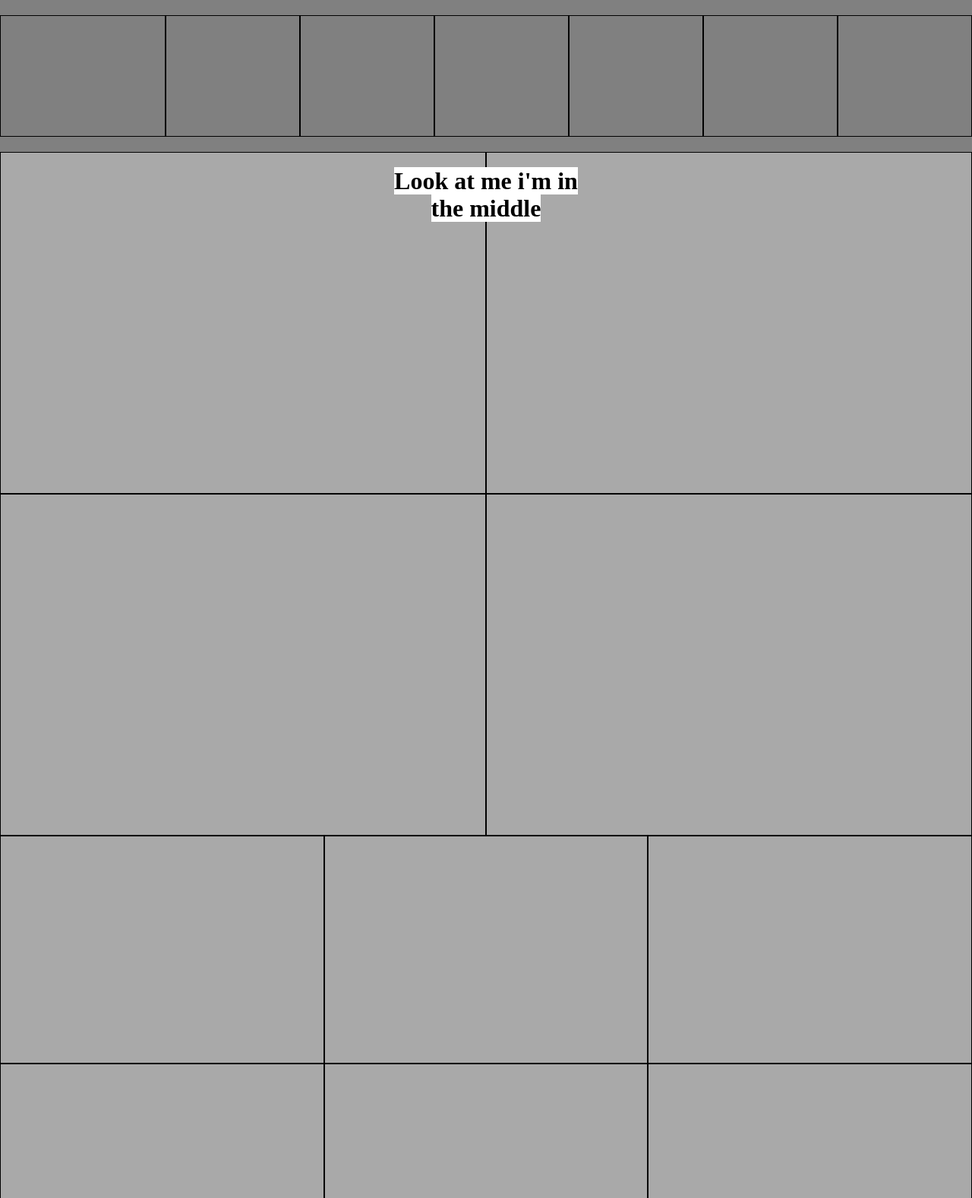
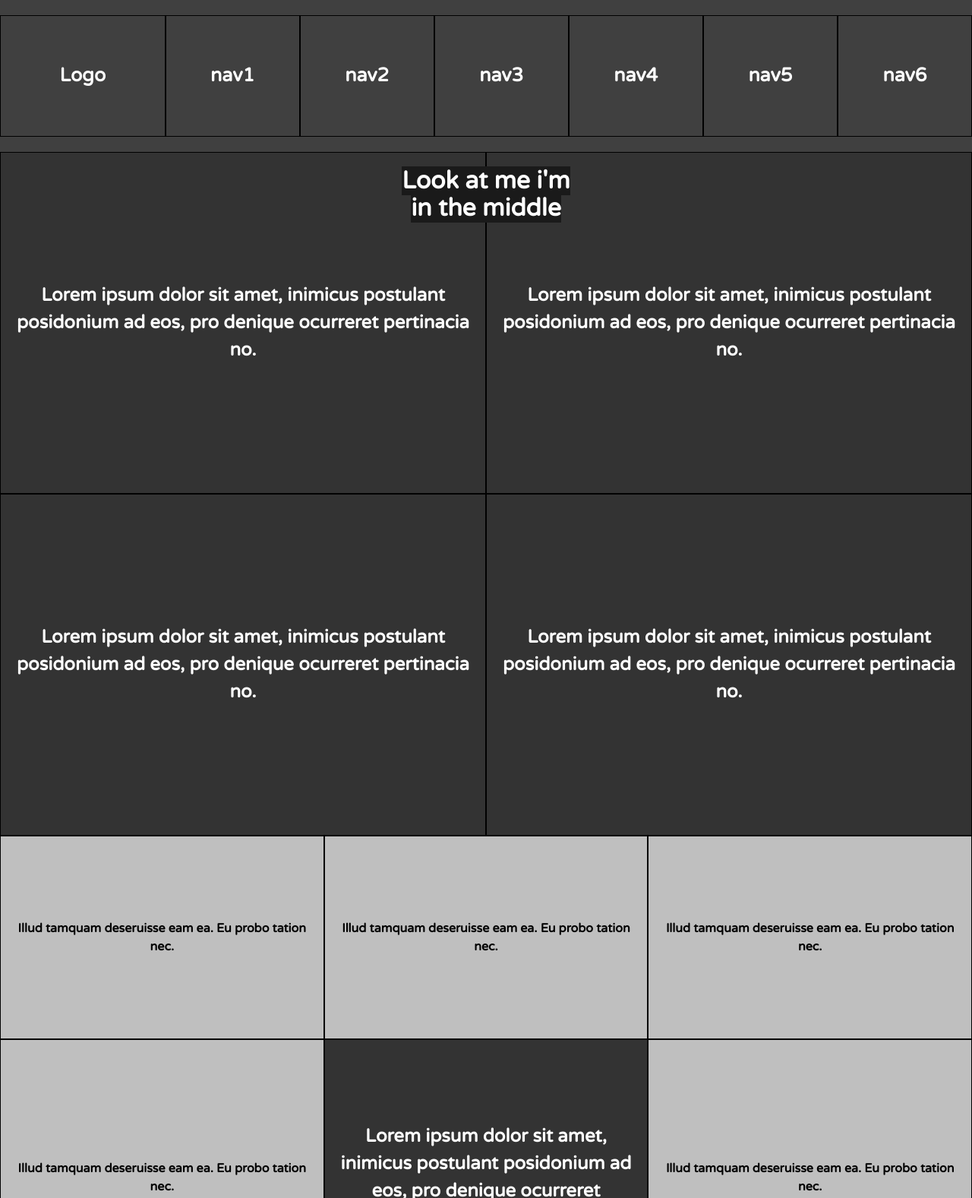
Before and after one commit to patriciachrysy/DESIGN-TEARDOWN, a plain HTML site: page index.html in a window 1280 px wide. Shown: the top 1577 px of the page at 76% size. Drawn offline with Linux system fonts and the light colour scheme.

Commit message:
Finished styling and applying the requirements

```diff
--- a/assets/style.css
+++ b/assets/style.css
@@ -9,6 +9,7 @@
 ul[class],
 ol[class] {
   padding: 0;
+  list-style: none;
 }
 
 /* Remove default margin */
@@ -37,10 +38,8 @@ body {
   line-height: 1.5;
 }
 
-/* Remove list styles on ul, ol elements with a class attribute */
-ul[class],
-ol[class] {
-  list-style: none;
+a {
+  color: black;
 }
 
 /* A elements that don't have a class get default styles */
@@ -82,10 +81,13 @@ main {
   min-height: 6000px;
   grid-template-columns: 1fr;
   grid-template-rows: 200px repeat(8, 1fr);
+  text-align: center;
+  color: white;
+  font-family: 'Varela Round', sans-serif;
 }
 
 header {
-  background-color: grey;
+  background-color: #404040;
   padding: 20px 0;
 }
 
@@ -106,6 +108,10 @@ nav ul {
 nav ul li {
   border: 1px solid black;
   padding: 5px;
+  align-items: center;
+  display: grid;
+  font-weight: bold;
+  font-size: 25px;
 }
 
 .first-section {
@@ -115,8 +121,20 @@ nav ul li {
 }
 
 .div-style {
-    background-color: darkgray;
+  background-color: #bfbfbf;
   border: 1px solid black;
+  align-items: center;
+  display: grid;
+  padding: 10px;
+  color: black;
+}
+
+.div-style1 {
+  background-color: #333;
+  border: 1px solid black;
+  align-items: center;
+  display: grid;
+  padding: 10px;
 }
 
 .second-section {
@@ -141,7 +159,7 @@ nav ul li {
   grid-row: 8 / span 2;
 }
 
-.larger{
+.larger {
   grid-column: 1 / span 2;
 }
 
@@ -156,7 +174,7 @@ nav ul li {
 .seventh-section {
   display: grid;
   grid-template-columns: repeat(4, 1fr);
-  grid-template-rows:  4fr 4fr 1fr;
+  grid-template-rows: 4fr 4fr 1fr;
   height: 1200px;
 }
 
@@ -176,9 +194,10 @@ h1 {
   right: 40%;
   line-height: 36px;
   text-align: center;
+  font-family: 'Varela Round', sans-serif;
 }
 
 h1 span {
-  background-color: white;
-
+  background-color: #1a1a1a;
+  color: white;
 }
--- a/index.html
+++ b/index.html
@@ -1,10 +1,11 @@
 <!DOCTYPE html>
-<html lang="en">
+<html lang="zxx">
 <head>
   <meta charset="UTF-8">
   <meta name="viewport" content="width=device-width, initial-scale=1.0">
   <meta http-equiv="X-UA-Compatible" content="ie=edge">
   <link rel="stylesheet" href="./assets/style.css">
+  <link href="https://fonts.googleapis.com/css?family=Varela+Round&display=swap" rel="stylesheet">
   <title>Document</title>
 </head>
 <body>
@@ -12,38 +13,39 @@
         <header>
             <nav>
             <ul>
-                <li></li>
-                <li></li>
-                <li></li>
-                <li></li>
-                <li></li>
-                <li></li>
-                <li></li>
+                <li><span>Logo</span></li>
+                <li><span>nav1</span></li>
+                <li><span>nav2</span></li>
+                <li><span>nav3</span></li>
+                <li><span>nav4</span></li>
+                <li><span>nav5</span></li>
+                <li><span>nav6</span></li>
             </ul>
             </nav>
         </header>
 
         <section class="first-section">
-            <div class="div-style"></div>
-            <div class="div-style"></div>
-            <div class="div-style"></div>
-            <div class="div-style"></div>
+            <div class="div-style1"><h2 class="box-text">Lorem ipsum dolor sit amet, inimicus postulant posidonium ad eos, pro denique ocurreret pertinacia no.</h2></div>
+            <div class="div-style1"><h2 class="box-text">Lorem ipsum dolor sit amet, inimicus postulant posidonium ad eos, pro denique ocurreret pertinacia no.</h2></div>
+            <div class="div-style1"><h2 class="box-text">Lorem ipsum dolor sit amet, inimicus postulant posidonium ad eos, pro denique ocurreret pertinacia no.</h2 ></div>
+            <div class="div-style1"><h2 class="box-text">Lorem ipsum dolor sit amet, inimicus postulant posidonium ad eos, pro denique ocurreret pertinacia no.</h2></div>
         </section>
 
-        <section class="second-section">
-            <article class="div-style"></article>
-            <article class="div-style"></article>
-            <article class="div-style"></article>
-            <div class="div-style"></div>
-            <div class="div-style"></div>
-            <article class="div-style"></article>
-            <article class="div-style"></article>
-            <article class="div-style"></article>
-            <article class="div-style"></article>
-        </section>
+        <div class="second-section">
+            <article class="div-style"><h4>Illud tamquam deseruisse eam ea. Eu probo tation nec.</h4></article>
+            <article class="div-style"><h4>Illud tamquam deseruisse eam ea. Eu probo tation nec.</h4></article>
+            <article class="div-style"><h4>Illud tamquam deseruisse eam ea. Eu probo tation nec.</h4></article>
+            <div class="div-style"><h4>Illud tamquam deseruisse eam ea. Eu probo tation nec.</h4></div>
+            <div class="div-style1"><h2 class="box-text1">Lorem ipsum dolor sit amet, inimicus postulant posidonium ad eos, pro denique ocurreret pertinacia no.</h2></div>
+            <article class="div-style"><h4>Illud tamquam deseruisse eam ea. Eu probo tation nec.</h4></article>
+            <article class="div-style"><h4>Illud tamquam deseruisse eam ea. Eu probo tation nec.</h4></article>
+            <article class="div-style"><h4>Illud tamquam deseruisse eam ea. Eu probo tation nec.</h4></article>
+            <article class="div-style"><h4>Illud tamquam deseruisse eam ea. Eu probo tation nec.</h4></article>
+        </div>
 
         <section class="third-section">
-            <div class="div-style">
+            <div class="div-style1">
+                <h2>Lorem ipsum dolor sit amet, inimicus postulant posidonium ad eos, pro denique ocurreret pertinacia no.</h2>
             </div>
             <div class="div-style">
                 <a href="#">Call to action</a>
@@ -51,35 +53,35 @@
         </section>
 
         <section class="fourth-section">
-            <div class="div-style"></div>
+            <div class="div-style1"> <h2>Lorem ipsum dolor sit amet, inimicus postulant posidonium ad eos, pro denique ocurreret pertinacia no.</h2></div>
         </section>
 
-        <section class="fifth-section">
-            <article class="div-style larger"></article>
-            <article class="div-style"></article>
-            <article class="div-style"></article>
-            <article class="div-style"></article>
-            <article class="div-style"></article>
-            <article class="div-style"></article>
-            <article class="div-style"></article>
+        <div class="fifth-section">
+            <article class="div-style larger"><h4>Illud tamquam deseruisse eam ea. Eu probo tation nec.</h4></article>
+            <article class="div-style"><h4>Illud tamquam deseruisse eam ea. Eu probo tation nec.</h4></article>
+            <article class="div-style"><h4>Illud tamquam deseruisse eam ea. Eu probo tation nec.</h4></article>
+            <article class="div-style"><h4>Illud tamquam deseruisse eam ea. Eu probo tation nec.</h4></article>
+            <article class="div-style"><h4>Illud tamquam deseruisse eam ea. Eu probo tation nec.</h4></article>
+            <article class="div-style"><h4>Illud tamquam deseruisse eam ea. Eu probo tation nec.</h4></article>
+            <article class="div-style"><h4>Illud tamquam deseruisse eam ea. Eu probo tation nec.</h4></article>
             <div class="div-style larger"><a href="#">Call to action</a></div>
-        </section>
+        </div>
 
         <section class="sixth-section">
-            <div class="div-style">Sixth</div>
+            <div class="div-style1"><h2 class="box-text1">Lorem ipsum dolor sit amet, inimicus postulant posidonium ad eos, pro denique ocurreret pertinacia no.</h2></div>
         </section>
 
         <section class="seventh-section">
+                <div class="div-style"><h4>Illud tamquam deseruisse eam ea. Eu probo tation nec.</h4></div>
                 <div class="div-style"></div>
-                <div class="div-style"></div>
-                <div class="div-style"></div>
-                <div class="div-style"></div>
-                <div class="div-style even-more-larger"></div>
+                <div class="div-style"><h4>Illud tamquam deseruisse eam ea. Eu probo tation nec.</h4></div>
+                <div class="div-style"><h4>Illud tamquam deseruisse eam ea. Eu probo tation nec.</h4></div>
+                <div class="div-style1 even-more-larger"><h2>Lorem ipsum dolor sit amet, inimicus postulant posidonium ad eos, pro denique ocurreret pertinacia no.</h2></div>
                 <div class="div-style even-more-larger">See  all articles</div>
         </section>
 
-        <footer>
-          This is  footer.
+        <footer class="div-style1">
+            <h2>Lorem ipsum dolor sit amet, inimicus postulant posidonium ad eos, pro denique ocurreret pertinacia no.</h2>
         </footer>
     </main>
 <h1><span>Look at me i'm in the middle</span></h1>
```
Also changed, not shown: app_screenshot.png (added), 1 other file. Lines whose indentation alone changed are shown as unchanged.
